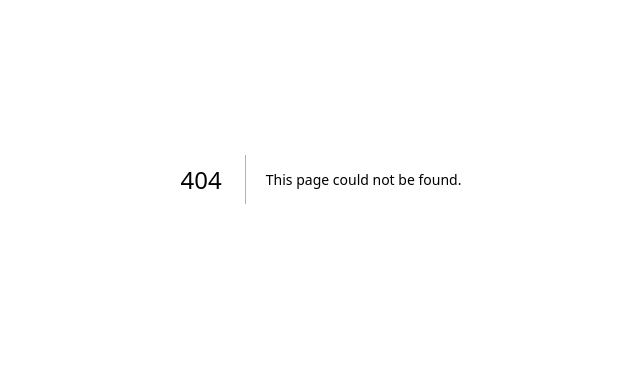
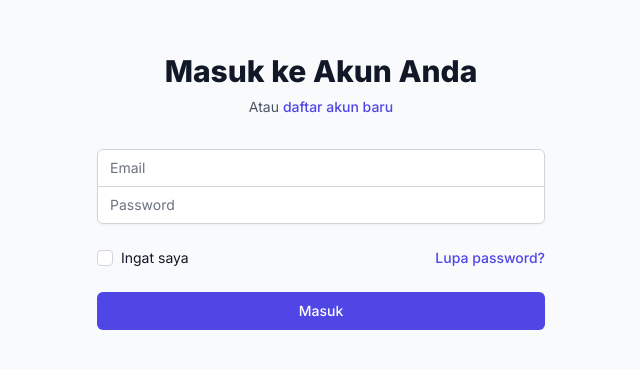
Before and after one commit to rifhrzi/tee-club, a Next.js app: page /login in a window 1280 px wide. Before the commit this address had no page. Shown: the part 221-590 px from the top of the page, without its empty margins (319-959 px from the left). Built offline with nearby package versions, Linux system fonts and the light colour scheme.

Commit message:
Update login dan sign up

```diff
--- /dev/null
+++ b/app/login/page.tsx
@@ -0,0 +1,100 @@
+"use client";
+
+import { useState } from "react";
+import Link from "next/link";
+import { useRouter } from "next/navigation";
+
+export default function LoginPage() {
+  const router = useRouter();
+  const [formData, setFormData] = useState({
+    email: "",
+    password: "",
+  });
+
+  const handleSubmit = async (e: React.FormEvent) => {
+    e.preventDefault();
+    // TODO: Implement login logic
+    console.log("Login data:", formData);
+  };
+
+  return (
+    <div className="flex min-h-screen items-center justify-center bg-gray-50 px-4 py-12 sm:px-6 lg:px-8">
+      <div className="w-full max-w-md space-y-8">
+        <div>
+          <h2 className="mt-6 text-center text-3xl font-extrabold text-gray-900">
+            Masuk ke Akun Anda
+          </h2>
+          <p className="mt-2 text-center text-sm text-gray-600">
+            Atau{" "}
+            <Link href="/signup" className="font-medium text-indigo-600 hover:text-indigo-500">
+              daftar akun baru
+            </Link>
+          </p>
+        </div>
+        <form className="mt-8 space-y-6" onSubmit={handleSubmit}>
+          <div className="-space-y-px rounded-md shadow-sm">
+            <div>
+              <label htmlFor="email" className="sr-only">
+                Email
+              </label>
+              <input
+                id="email"
+                name="email"
+                type="email"
+                required
+                className="relative block w-full appearance-none rounded-none rounded-t-md border border-gray-300 px-3 py-2 text-gray-900 placeholder-gray-500 focus:z-10 focus:border-indigo-500 focus:outline-none focus:ring-indigo-500 sm:text-sm"
+                placeholder="Email"
+                value={formData.email}
+                onChange={(e) => setFormData({ ...formData, email: e.target.value })}
+              />
+            </div>
+            <div>
+              <label htmlFor="password" className="sr-only">
+                Password
+              </label>
+              <input
+                id="password"
+                name="password"
+                type="password"
+                required
+                className="relative block w-full appearance-none rounded-none rounded-b-md border border-gray-300 px-3 py-2 text-gray-900 placeholder-gray-500 focus:z-10 focus:border-indigo-500 focus:outline-none focus:ring-indigo-500 sm:text-sm"
+                placeholder="Password"
+                value={formData.password}
+                onChange={(e) => setFormData({ ...formData, password: e.target.value })}
+              />
+            </div>
+          </div>
+
+          <div className="flex items-center justify-between">
+            <div className="flex items-center">
+              <input
+                id="remember-me"
+                name="remember-me"
+                type="checkbox"
+                className="h-4 w-4 rounded border-gray-300 text-indigo-600 focus:ring-indigo-500"
+              />
+              <label htmlFor="remember-me" className="ml-2 block text-sm text-gray-900">
+                Ingat saya
+              </label>
+            </div>
+
+            <div className="text-sm">
+              <a href="#" className="font-medium text-indigo-600 hover:text-indigo-500">
+                Lupa password?
+              </a>
+            </div>
+          </div>
+
+          <div>
+            <button
+              type="submit"
+              className="group relative flex w-full justify-center rounded-md border border-transparent bg-indigo-600 px-4 py-2 text-sm font-medium text-white hover:bg-indigo-700 focus:outline-none focus:ring-2 focus:ring-indigo-500 focus:ring-offset-2"
+            >
+              Masuk
+            </button>
+          </div>
+        </form>
+      </div>
+    </div>
+  );
+}
--- /dev/null
+++ b/app/signup/page.tsx
@@ -0,0 +1,110 @@
+"use client";
+
+import { useState } from "react";
+import Link from "next/link";
+import { useRouter } from "next/navigation";
+
+export default function SignUpPage() {
+  const router = useRouter();
+  const [formData, setFormData] = useState({
+    name: "",
+    email: "",
+    password: "",
+    confirmPassword: "",
+  });
+
+  const handleSubmit = async (e: React.FormEvent) => {
+    e.preventDefault();
+    // TODO: Implement signup logic
+    console.log("Signup data:", formData);
+  };
+
+  return (
+    <div className="flex min-h-screen items-center justify-center bg-gray-50 px-4 py-12 sm:px-6 lg:px-8">
+      <div className="w-full max-w-md space-y-8">
+        <div>
+          <h2 className="mt-6 text-center text-3xl font-extrabold text-gray-900">Buat Akun Baru</h2>
+          <p className="mt-2 text-center text-sm text-gray-600">
+            Atau{" "}
+            <Link href="/login" className="font-medium text-indigo-600 hover:text-indigo-500">
+              masuk ke akun yang sudah ada
+            </Link>
+          </p>
+        </div>
+        <form className="mt-8 space-y-6" onSubmit={handleSubmit}>
+          <div className="-space-y-px rounded-md shadow-sm">
+            <div>
+              <label htmlFor="name" className="sr-only">
+                Nama Lengkap
+              </label>
+              <input
+                id="name"
+                name="name"
+                type="text"
+                required
+                className="relative block w-full appearance-none rounded-none rounded-t-md border border-gray-300 px-3 py-2 text-gray-900 placeholder-gray-500 focus:z-10 focus:border-indigo-500 focus:outline-none focus:ring-indigo-500 sm:text-sm"
+                placeholder="Nama Lengkap"
+                value={formData.name}
+                onChange={(e) => setFormData({ ...formData, name: e.target.value })}
+              />
+            </div>
+            <div>
+              <label htmlFor="email" className="sr-only">
+                Email
+              </label>
+              <input
+                id="email"
+                name="email"
+                type="email"
+                required
+                className="relative block w-full appearance-none rounded-none border border-gray-300 px-3 py-2 text-gray-900 placeholder-gray-500 focus:z-10 focus:border-indigo-500 focus:outline-none focus:ring-indigo-500 sm:text-sm"
+                placeholder="Email"
+                value={formData.email}
+                onChange={(e) => setFormData({ ...formData, email: e.target.value })}
+              />
+            </div>
+            <div>
+              <label htmlFor="password" className="sr-only">
+                Password
+              </label>
+              <input
+                id="password"
+                name="password"
+                type="password"
+                required
+                className="relative block w-full appearance-none rounded-none border border-gray-300 px-3 py-2 text-gray-900 placeholder-gray-500 focus:z-10 focus:border-indigo-500 focus:outline-none focus:ring-indigo-500 sm:text-sm"
+                placeholder="Password"
+                value={formData.password}
+                onChange={(e) => setFormData({ ...formData, password: e.target.value })}
+              />
+            </div>
+            <div>
+              <label htmlFor="confirmPassword" className="sr-only">
+                Konfirmasi Password
+              </label>
+              <input
+                id="confirmPassword"
+                name="confirmPassword"
+                type="password"
+                required
+                className="relative block w-full appearance-none rounded-none rounded-b-md border border-gray-300 px-3 py-2 text-gray-900 placeholder-gray-500 focus:z-10 focus:border-indigo-500 focus:outline-none focus:ring-indigo-500 sm:text-sm"
+                placeholder="Konfirmasi Password"
+                value={formData.confirmPassword}
+                onChange={(e) => setFormData({ ...formData, confirmPassword: e.target.value })}
+              />
+            </div>
+          </div>
+
+          <div>
+            <button
+              type="submit"
+              className="group relative flex w-full justify-center rounded-md border border-transparent bg-indigo-600 px-4 py-2 text-sm font-medium text-white hover:bg-indigo-700 focus:outline-none focus:ring-2 focus:ring-indigo-500 focus:ring-offset-2"
+            >
+              Daftar
+            </button>
+          </div>
+        </form>
+      </div>
+    </div>
+  );
+}
```
